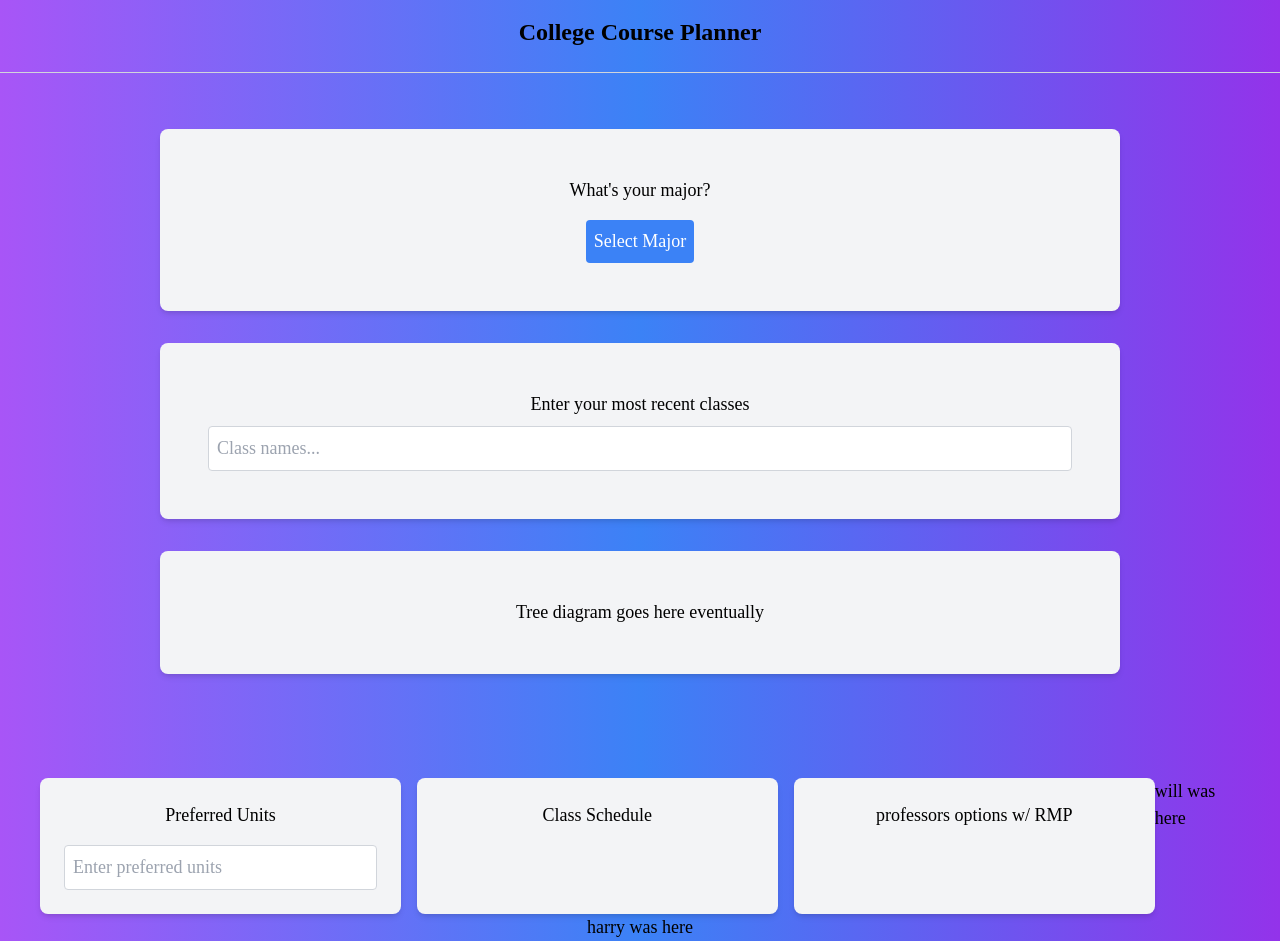
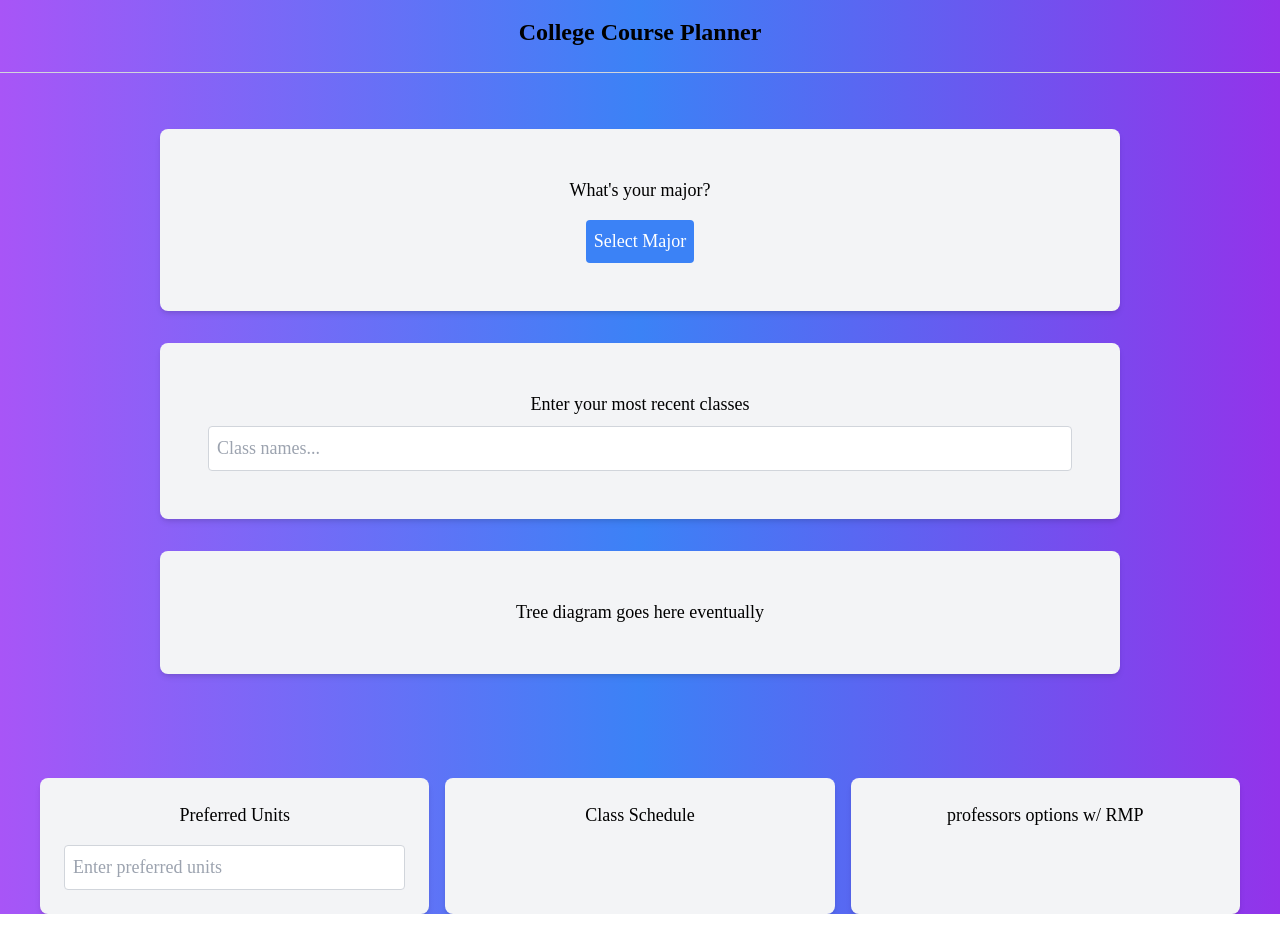
Before and after one commit to WilliamWong55955/College-Course-Planner, a Next.js app: page / in a window 1280 px wide. After the commit the page ends 914 px from the top, so only its background shows below. Built offline with nearby package versions, Linux system fonts and the light colour scheme.

Commit message:
deleted will and harry

```diff
--- a/src/app/page.tsx
+++ b/src/app/page.tsx
@@ -99,13 +99,8 @@ export default function HomePage() {
     <p className="text-center">professors options w/ RMP</p>
     {/* Add any input or content here */}
   </div>
-  <div>
-    <p>will was here</p>
-  </div>
 </div>
-<div>
-  <p>harry was here</p>
-</div>
+
 
     </main>
   );
```
